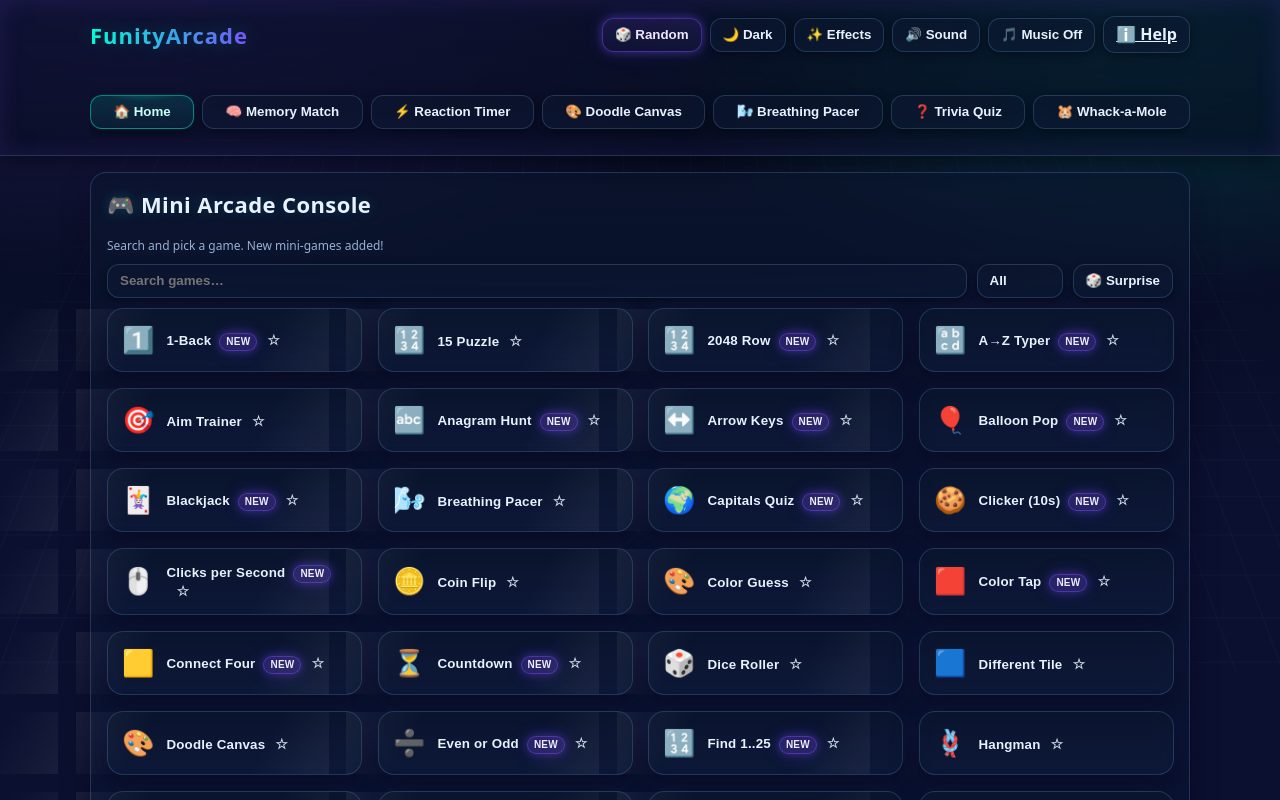
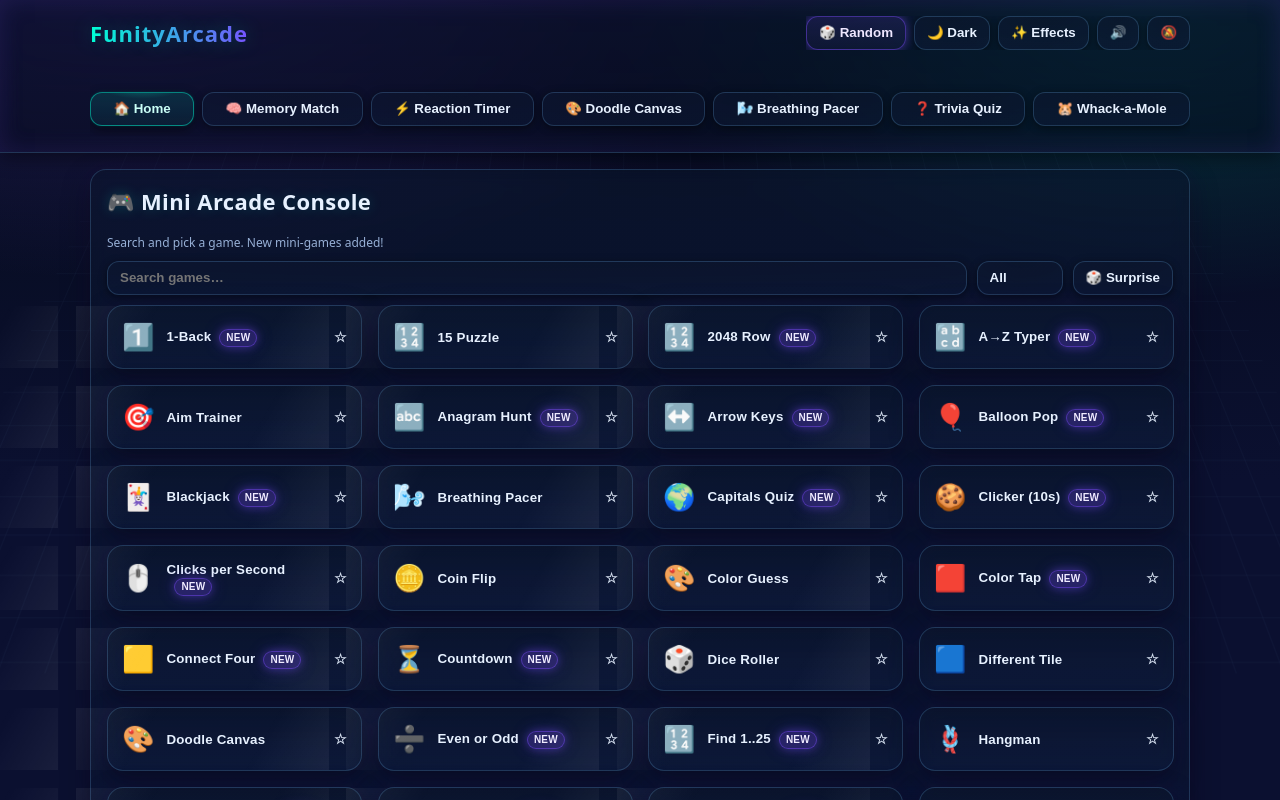
Before and after one commit to hieabhi/funityarcade, a plain HTML site: page index.html in a window 1280 px wide. Drawn offline with Linux system fonts and the light colour scheme.

Commit message:
Add files via upload

```diff
--- a/index.html
+++ b/index.html
@@ -79,7 +79,8 @@
       -webkit-background-clip: text; background-clip: text; color: transparent;
       text-shadow: 0 0 20px rgba(0,255,213,0.25);
     }
-    .controls { display: flex; gap: 8px; align-items: center; flex-wrap: wrap; }
+  .controls { display: flex; gap: 8px; align-items: center; flex-wrap: nowrap; overflow-x: auto; white-space: nowrap; -webkit-overflow-scrolling: touch; }
+  .controls > .btn { flex: 0 0 auto; }
     .btn {
       appearance: none; border: 1px solid var(--panel-border); color: var(--fg);
       background: radial-gradient(120% 120% at 50% 0%, var(--panel), var(--panel-2));
@@ -127,10 +128,11 @@
     /* Home grid cards */
   .game-card { display:flex; gap:12px; align-items:center; justify-content:flex-start; min-height:64px; text-align:left; transition: transform 0.12s ease, box-shadow 0.25s ease; }
     .game-emoji { font-size:26px; line-height:1; }
+  .gc-main { flex: 1 1 auto; min-width: 0; }
   .game-title { font-weight:800; margin-top:2px; letter-spacing: 0.2px; }
   .badge { display:inline-block; font-size:10px; padding:2px 6px; border-radius:999px; background:rgba(124,77,255,0.25); color:#EDE9FE; border:1px solid rgba(124,77,255,0.45); margin-left:8px; box-shadow: var(--glow-2); }
   .game-card:hover { transform: translateY(-2px); box-shadow: 0 10px 22px var(--shadow), var(--glow-2); }
-  .fav-btn { cursor:pointer; margin-left:10px; font-size:14px; opacity:0.9; }
+  .fav-btn { cursor:pointer; margin-left:auto; font-size:14px; opacity:0.9; }
   .fav-on { color: #facc15; }
 
     /* Per-game help button */
@@ -288,7 +290,11 @@
       * { animation: none !important; transition: none !important; }
     }
     /* Effects toggle to disable animations */
-    .no-anim *, .no-anim *::before, .no-anim *::after { animation: none !important; transition: none !important; }
+  .no-anim *, .no-anim *::before, .no-anim *::after { animation: none !important; transition: none !important; }
+
+  /* Utility grid for button rows (recent/quick) */
+  .row-grid { display: grid; grid-template-columns: repeat(auto-fill, minmax(140px, 1fr)); gap: 8px; }
+  @media (max-width: 520px) { .row-grid { grid-template-columns: repeat(2, 1fr); } }
     /* Immersive game mode (mobile) */
     .immersive header, .immersive footer, .immersive .titlebar + .container { display: none !important; }
     .immersive main.container { max-width: none; padding: 0; }
@@ -319,12 +325,11 @@
     <div class="container titlebar" role="banner">
   <h1 aria-label="FunityArcade title">FunityArcade</h1>
       <div class="controls" role="toolbar" aria-label="Global controls">
-        <button class="btn accent" id="randomBtn" title="Surprise me" aria-label="Pick a random game">🎲 Random</button>
-        <button class="btn" id="darkToggle" title="Toggle light/dark mode" aria-pressed="false">🌙 Dark</button>
-        <button class="btn" id="effectsToggle" title="Toggle animations and effects" aria-pressed="true">✨ Effects</button>
-        <button class="btn" id="soundToggle" title="Toggle sound effects" aria-pressed="true">🔊 Sound</button>
-        <button class="btn" id="musicToggle" title="Toggle background music" aria-pressed="false">🎵 Music</button>
-        <a class="btn" href="#" id="gotoHelp">ℹ️ Help</a>
+  <button class="btn accent" id="randomBtn" title="Surprise me" aria-label="Pick a random game">🎲 Random</button>
+  <button class="btn" id="darkToggle" title="Toggle light/dark mode" aria-pressed="false">🌙 Dark</button>
+  <button class="btn" id="effectsToggle" title="Toggle animations and effects" aria-pressed="true">✨ Effects</button>
+  <button class="btn" id="soundToggle" title="Toggle sound effects" aria-pressed="true" aria-label="Toggle sound">🔊</button>
+  <button class="btn" id="musicToggle" title="Toggle background music" aria-pressed="false" aria-label="Toggle music">🎵</button>
       </div>
     </div>
     <div class="container">
@@ -368,11 +373,11 @@
             <div class="meta">Recently played</div>
             <button class="btn" id="recent-clear" title="Clear recently played" style="padding:4px 8px;">Clear</button>
           </div>
-          <div id="recent-row" style="display:flex; gap:8px; flex-wrap:wrap;"></div>
+    <div id="recent-row" class="row-grid"></div>
         </div>
         <div id="quick-wrap" style="display:none; margin:8px 0 6px;">
           <div class="meta" style="margin-bottom:6px;">Quick play</div>
-          <div id="quick-row" style="display:flex; gap:8px; flex-wrap:wrap;"></div>
+          <div id="quick-row" class="row-grid"></div>
         </div>
         <div id="game-grid" class="grid" style="grid-template-columns: repeat(4, 1fr);"></div>
       </div>
@@ -651,7 +656,7 @@
       }
     }
     $$('.tab').forEach(btn => btn.addEventListener('click', () => showSection(btn.dataset.section)));
-    $('#gotoHelp').addEventListener('click', (e) => { e.preventDefault(); showSection('help'); });
+  const helpBtn = document.getElementById('gotoHelp'); if (helpBtn) helpBtn.addEventListener('click', (e) => { e.preventDefault(); showSection('help'); });
   // Immersive exit via floating Home button
   document.getElementById('home-fab')?.addEventListener('click', ()=> showSection('home'));
     $('#randomBtn').addEventListener('click', () => {
@@ -711,8 +716,8 @@
 
     // Sound/Music toggles
     const soundKey='funity-sound', musicKey='funity-music';
-    function applySound(on){ const b=$('#soundToggle'); b?.setAttribute('aria-pressed', String(on)); if (b) b.textContent = on? '🔊 Sound' : '🔇 Sound Off'; localStorage.setItem(soundKey, on?'on':'off'); AudioFX.setSound(on); }
-    function applyMusic(on){ const b=$('#musicToggle'); b?.setAttribute('aria-pressed', String(on)); if (b) b.textContent = on? '🎵 Music' : '🎵 Music Off'; localStorage.setItem(musicKey, on?'on':'off'); AudioFX.setMusic(on); }
+  function applySound(on){ const b=$('#soundToggle'); b?.setAttribute('aria-pressed', String(on)); if (b) b.textContent = on? '🔊' : '🔇'; localStorage.setItem(soundKey, on?'on':'off'); AudioFX.setSound(on); }
+  function applyMusic(on){ const b=$('#musicToggle'); b?.setAttribute('aria-pressed', String(on)); if (b) b.textContent = on? '🎵' : '🔕'; localStorage.setItem(musicKey, on?'on':'off'); AudioFX.setMusic(on); }
     $('#soundToggle').addEventListener('click', ()=>{ const on=(localStorage.getItem(soundKey)||'on')!=='off'; applySound(!on); });
     $('#musicToggle').addEventListener('click', ()=>{ const on=(localStorage.getItem(musicKey)||'off')==='on'; applyMusic(!on); if (!on && (location.hash.replace('#','')||'home')==='home') AudioFX.startAmbient(); else AudioFX.stopAmbient(); });
 
@@ -836,7 +841,7 @@
           card.title = (DESCR[g.id] ? `${g.title} — ${DESCR[g.id]}` : g.title);
           const badge = NEW_IDS.has(g.id) ? '<span class="badge">NEW</span>' : '';
           const favStar = favs.includes(g.id) ? '<span class="fav-btn fav-on" aria-label="Unfavorite">★</span>' : '<span class="fav-btn" aria-label="Favorite">☆</span>';
-          card.innerHTML = `<div class="game-emoji">${g.emoji}</div><div><div class="game-title">${g.title}${badge}${favStar}</div></div>`;
+          card.innerHTML = `<div class="game-emoji">${g.emoji}</div><div class="gc-main"><div class="game-title">${g.title}${badge}</div></div>${favStar}`;
           card.addEventListener('click', ()=> { AudioFX.sfx.select?.(); showSection(g.sectionId); });
           // Toggle favorite when clicking star
           const starEl = card.querySelector('.fav-btn');
@@ -869,7 +874,7 @@
       row.innerHTML = '';
       rec.forEach(id=>{
         const g = GAME_REG.find(x=>x.sectionId===id); if(!g) return;
-        const b = document.createElement('button'); b.className='btn'; b.style.display='flex'; b.style.alignItems='center'; b.style.gap='8px';
+  const b = document.createElement('button'); b.className='btn'; b.style.display='flex'; b.style.alignItems='center'; b.style.gap='8px'; b.style.width='100%';
         b.innerHTML = `<span style="font-size:18px;">${g.emoji}</span><span>${g.title}</span>`;
   b.addEventListener('click', ()=> { AudioFX.sfx.select?.(); showSection(g.sectionId); });
         row.appendChild(b);
@@ -891,7 +896,7 @@
       row.innerHTML=''; wrap.style.display='block';
       top.forEach(id=>{
         const g = GAME_REG.find(x=>x.sectionId===id); if(!g) return;
-        const b = document.createElement('button'); b.className='btn'; b.style.display='flex'; b.style.alignItems='center'; b.style.gap='8px';
+  const b = document.createElement('button'); b.className='btn'; b.style.display='flex'; b.style.alignItems='center'; b.style.gap='8px'; b.style.width='100%';
         b.title = `${g.title} — played ${getPlayCount(id)} times`;
         b.innerHTML = `<span style="font-size:18px;">${g.emoji}</span><span>${g.title}</span>`;
   b.addEventListener('click', ()=> { AudioFX.sfx.select?.(); showSection(g.sectionId); });
```
